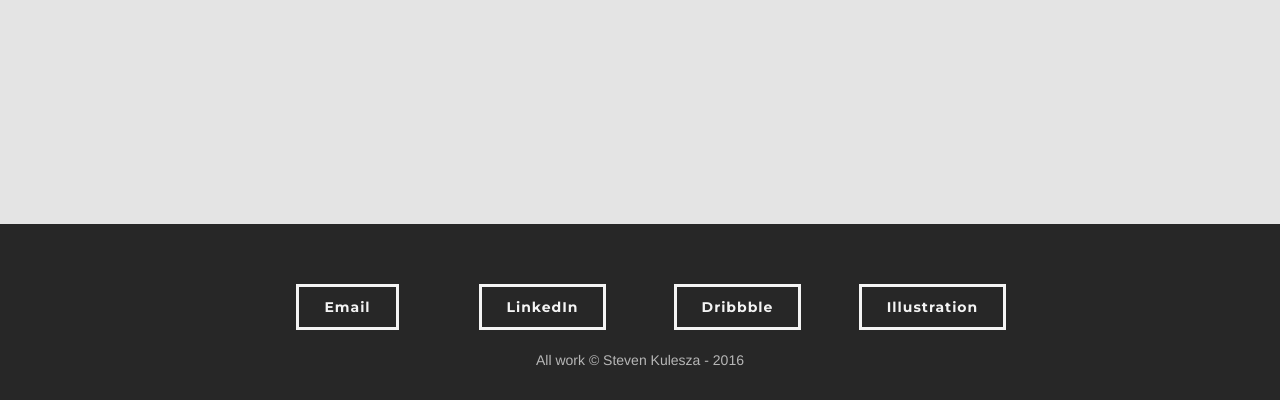
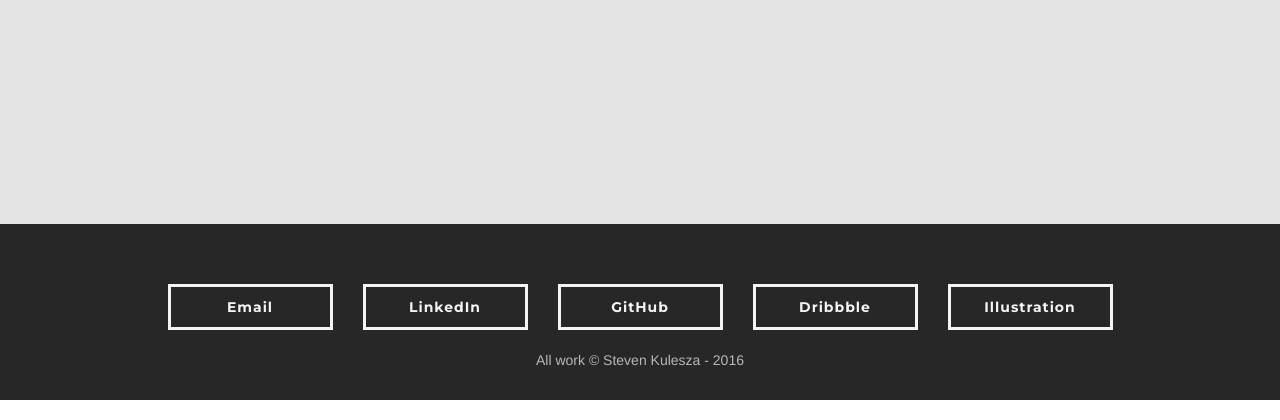
Before and after one commit to StevenKulesza/portfolio, a PHP site: page / in a window 1280 px wide. Shown: the part 2666-3086 px from the top of the page. Run offline with PHP 8.4, Linux system fonts and the light colour scheme; some libraries are stand-ins or nearby versions.

Commit message:
add github acct and organize footer scss

```diff
--- a/partials/footer.php
+++ b/partials/footer.php
@@ -1,16 +1,19 @@
     <footer class="darkgray text-center">
         <div class="container">
 	        <div class="row">
-				<div class="col-sm-2 col-sm-offset-2">
+				<div class="col-sm-2 col-sm-offset-1">
 					<span><a class="button1" href="mailto:info@stevenkulesza.com">Email</a></span>
 				</div>
-				<div class="col-sm-2">
+				<div class="col-sm-2 col-xs-6">
 					<span><a class="button1" href="https://www.linkedin.com/in/steven-kulesza-27240540">LinkedIn</a></span>
 				</div>
-				<div class="col-sm-2">
+				<div class="col-sm-2 col-xs-6">
+					<span><a class="button1" href="https://github.com/StevenKulesza">GitHub</a></span>
+				</div>
+				<div class="col-sm-2 col-xs-6">
 					<span><a class="button1" href="https://dribbble.com/steven-kulesza">Dribbble</a></span>
 				</div>
-				<div class="col-sm-2">
+				<div class="col-sm-2 col-xs-6">
 		            <span><a class="button1" href="https://instagram.com/kuleszas">Illustration</a></span>
 				</div>
 	        </div>
--- a/scss/layout/_footer.scss
+++ b/scss/layout/_footer.scss
@@ -2,10 +2,15 @@ footer {
     color: $mute;
     padding-bottom: 20px;
     padding-top: 40px;
+
+    .button1 {
+	    display: block;
+    }
+    p {
+		color: $mute;
+    }
+    .gray p {
+	color: $color-sec;
+	}
+
 }
-footer p {
-	color: $mute;
-}
-footer.gray p {
-	color: $color-sec;
-}
```
Also changed, not shown: css/sk.min.css, 1 other file.
